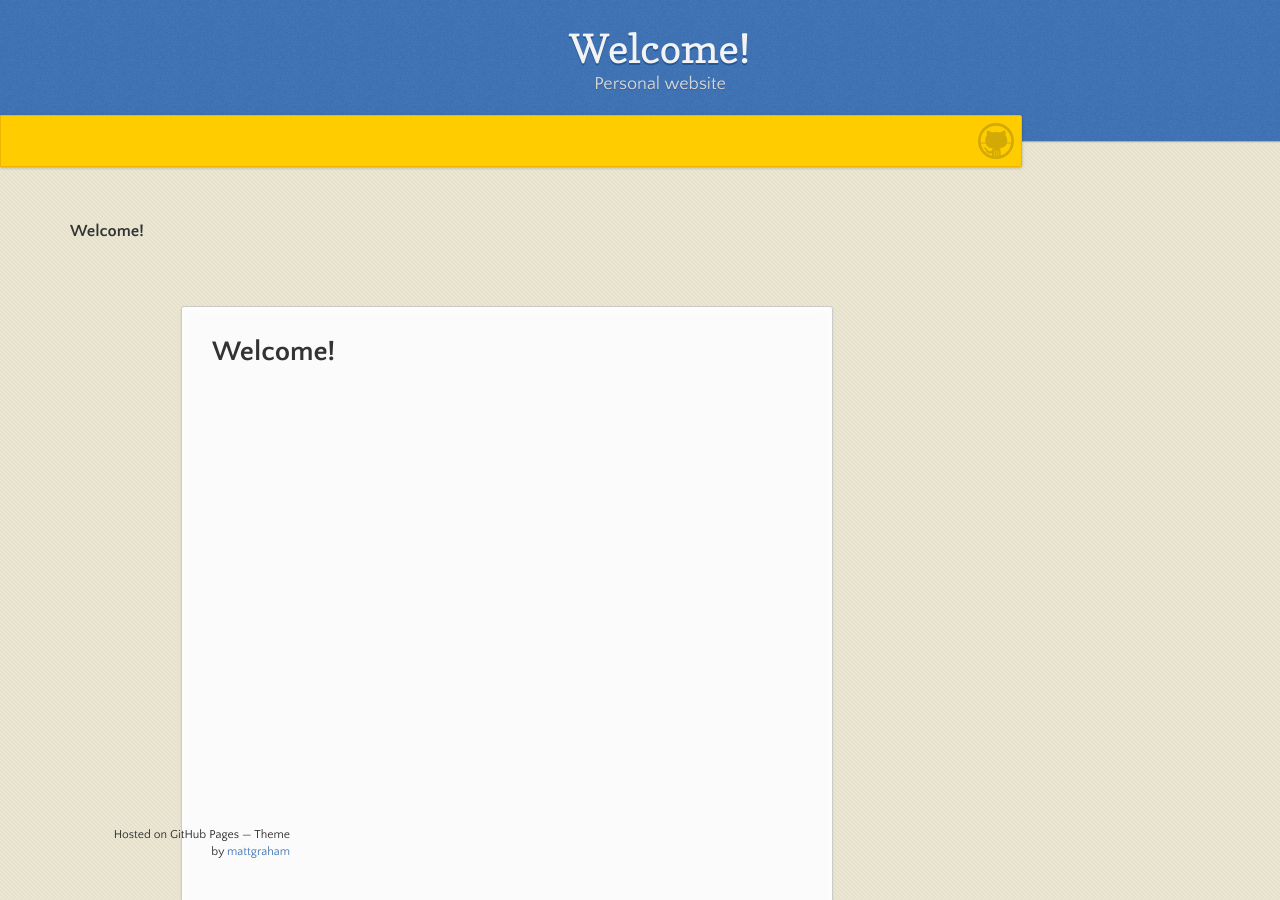
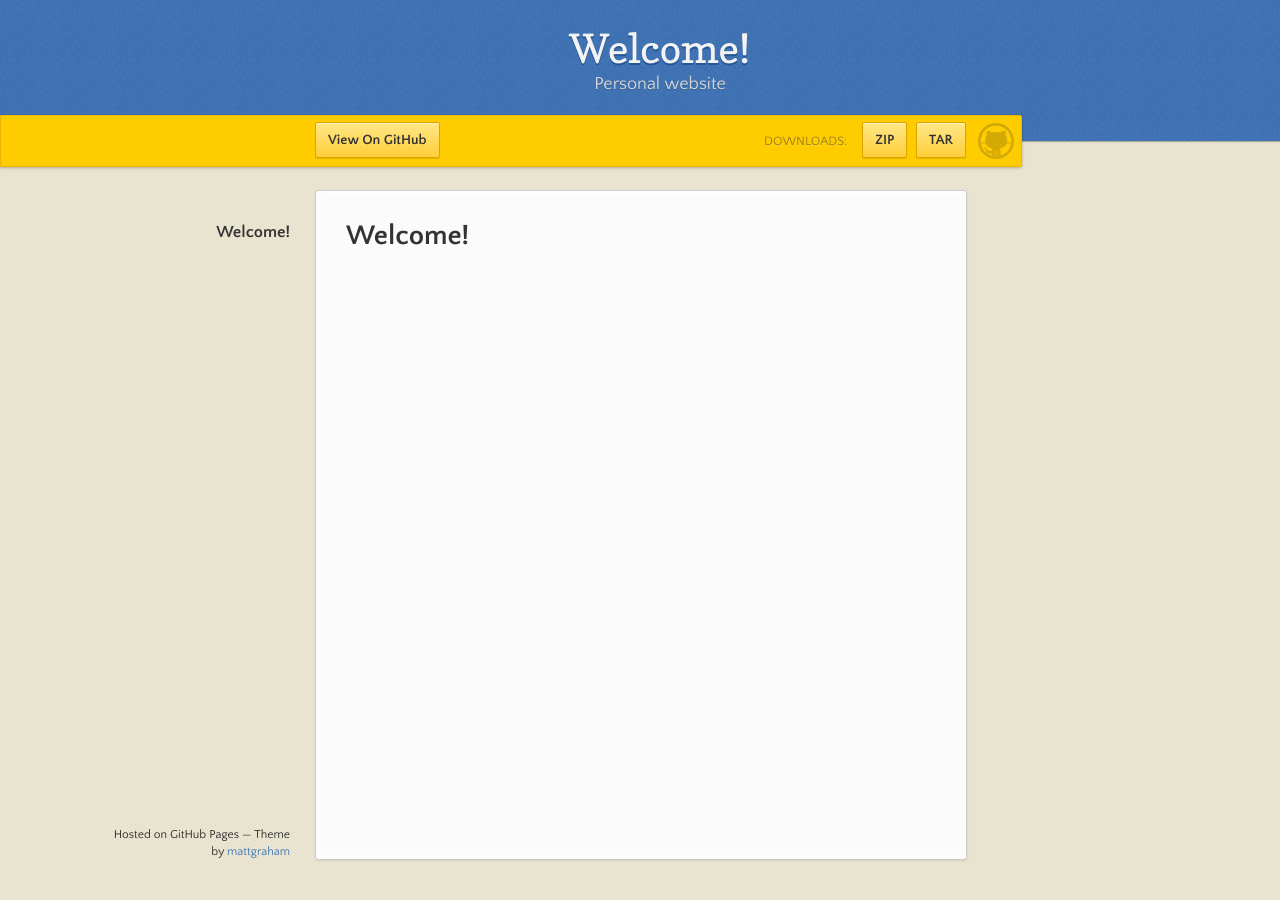
Before and after one commit to soukupmarek-edin/soukupmarek-edin.github.io, a Jekyll site: the page built from index.md, in a window 1280 px wide. Built offline with Jekyll 4.4.1, drawn with Linux system fonts in a browser that asks for light colours; our own code applies the rules of GitHub Pages for plain Markdown files.

Commit message:
Update default.html

```diff
--- a/_layouts/default.html
+++ b/_layouts/default.html
@@ -24,7 +24,7 @@
       <div id="banner">
         <span id="logo"></span>
 
-<!-- <a href="{{ site.github.repository_url }}" class="button fork"><strong>View On GitHub</strong></a>
+        <a href="{{ site.github.repository_url }}" class="button fork"><strong>View On GitHub</strong></a>
         {% if site.show_downloads %}
           <div class="downloads">
             <span>Downloads:</span>
@@ -34,7 +34,7 @@
             </ul>
           </div>
         {% endif %}
-      </div> -->
+      </div><!-- end banner -->
 
     <div class="wrapper">
       <nav>
```
